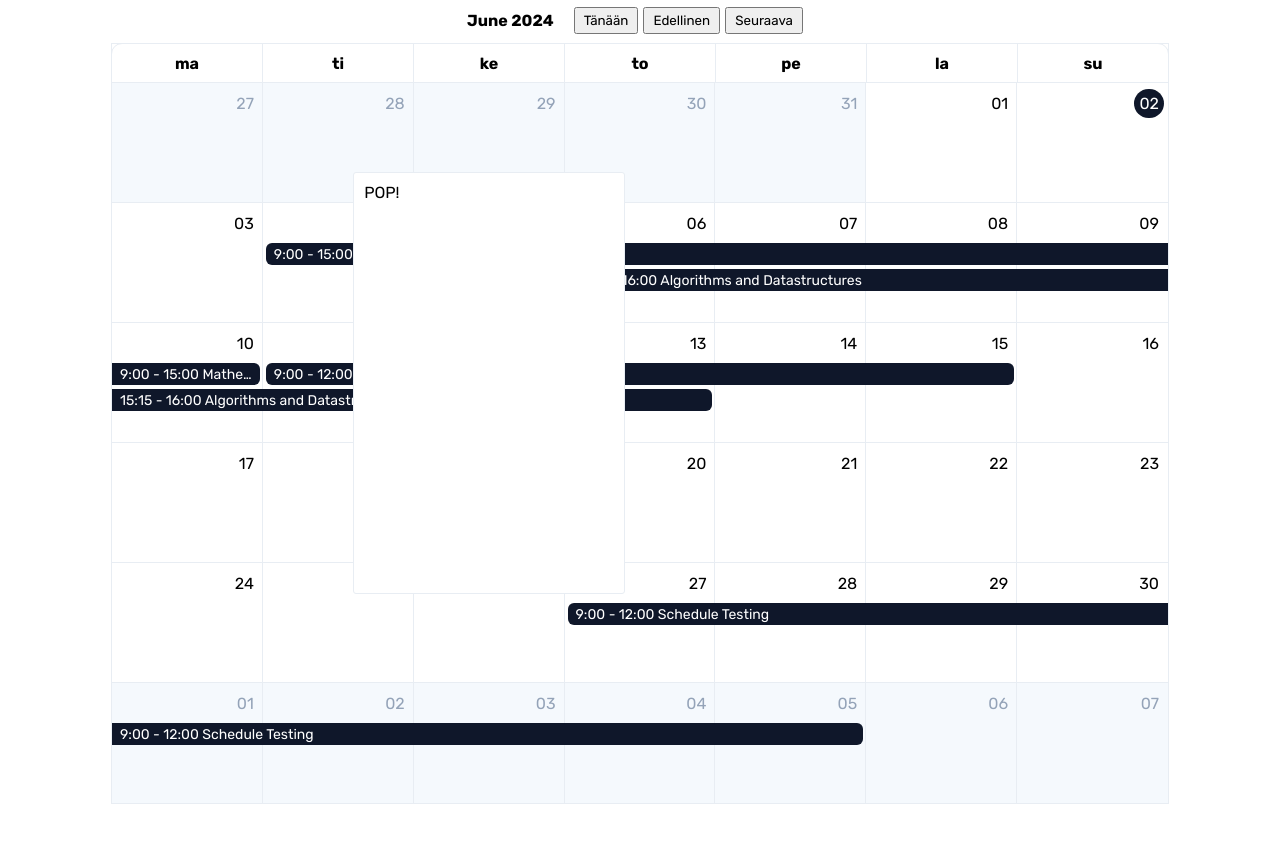
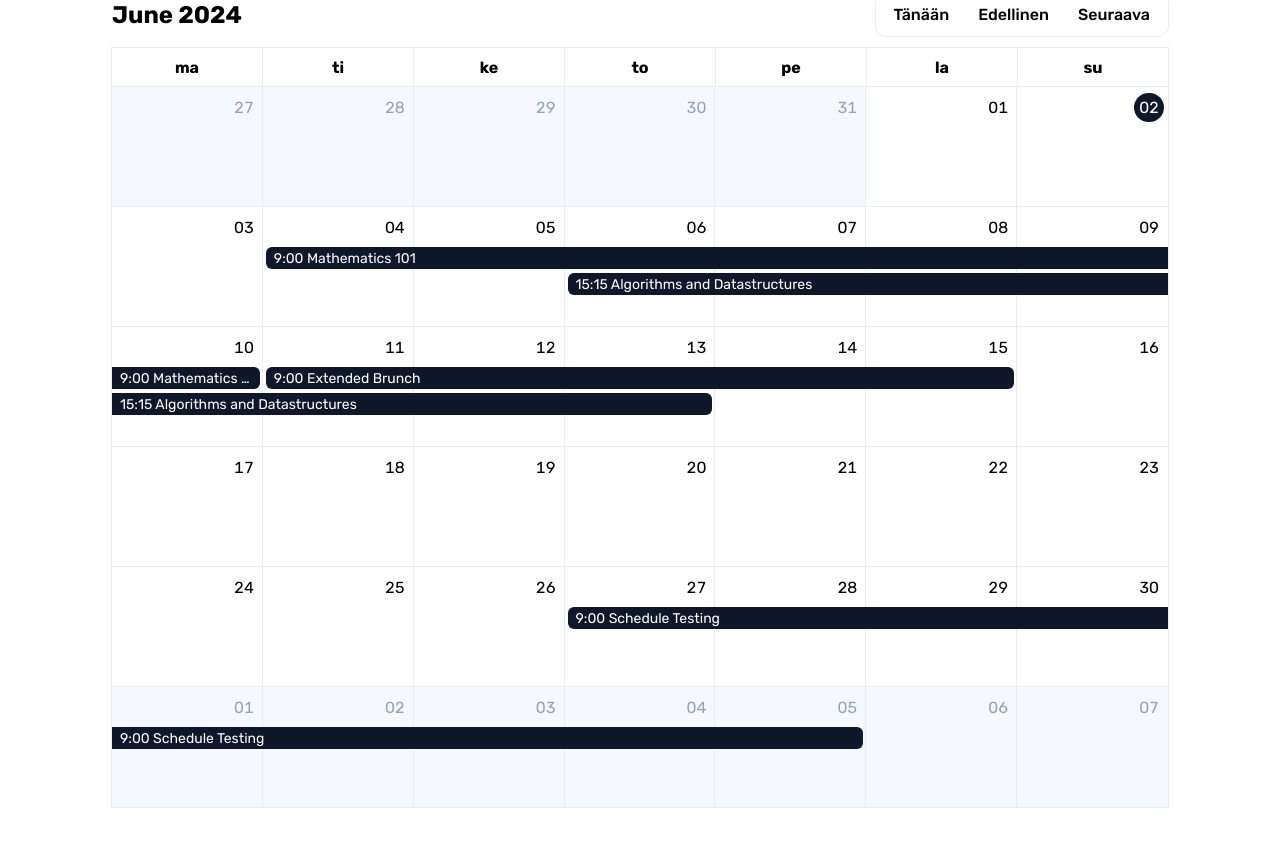
Before and after one commit to Corned/react-calendar, a React (Vite) app: page / in a window 1280 px wide. Built offline with nearby package versions, Linux system fonts and the light colour scheme.

Commit message:
basic implementation of popup for day's events

```diff
--- a/src/App.css
+++ b/src/App.css
@@ -21,20 +21,39 @@ html, body, #root, .app {
   display: flex;
   flex-direction: row;
   align-items: center;
-  justify-content: center;
+  justify-content: space-between;
   font-weight: bold;
-  gap: 10px;
+  margin-bottom: 12px;
+}
+
+.calendar__current-date {
+  text-transform: capitalize;
+  font-size: 1.5rem;
+
 }
 
 .nav {
   display: flex;
   flex-direction: row;
   gap: 5px;
-  padding: 10px;
+  padding: 6px;
+  outline: 1px solid #E8EDF3;
+  border-radius: 10px;
 }
 
 .nav > button {
-  padding: 4px 8px;
+  padding: 6px 12px;
+  border: none;
+  outline: none;
+  background-color: transparent;
+  border-radius: 6px;
+  font-size: 1rem;
+  font-weight: 500;
+}
+
+.nav > button:hover {
+  background-color: #f2f5f9;
+  cursor: pointer;
 }
 
 .calendar {
@@ -42,8 +61,6 @@ html, body, #root, .app {
   width: fit-content;
 
   margin: 0 auto;
-  border-radius: 10px;
-  outline: 1px solid #E8EDF3;
 }
 
 .calendar__header {
@@ -104,6 +121,7 @@ html, body, #root, .app {
 .calendar__cell-number {
   padding: 5px;
   user-select: none;
+  font-variant-numeric: tabular-nums;
 }
 
 .calendar__cell-number.today {
@@ -126,13 +144,11 @@ html, body, #root, .app {
   gap: 4px 0;
 
   grid-auto-flow: column dense;
-  pointer-events: none;
 }
 
 
 .block {
   z-index: 5;
-  pointer-events: all;
   background-color: #0f172a;
 
   display: flex;
@@ -174,18 +190,78 @@ html, body, #root, .app {
 
 .popup {
   cursor: auto;
-  pointer-events: all;
   background-color: white;
-  padding: 10px;
+  padding: 10px 20px;
   border-radius: 3px;
   border: 1px solid #E8EDF3;
 
-  width: 250px;
-  height: 400px;
+  width: 400px;
+  height: 600px;
 
   position: absolute;
   top: 50%;
   left: 50%;
   transform: translateX(-50%) translateY(-50%);
   z-index: 20 !important;
+
+  display: grid;
+  grid-template-columns: 1fr;
+  grid-template-rows: 50px 1fr;
+
+  box-sizing: border-box;
+  border-radius: 8px;
+
+  pointer-events: painted;
 }
+
+.popup__header {
+  display: flex;
+  flex-direction: row;
+  justify-content: right;
+}
+
+.popup__header > div {
+  background-color: transparent;
+  font-family: monospace;
+  padding: 4px;
+  border: none;
+  font-size: 2rem;
+}
+
+.popup__container {
+  overflow-y: scroll;
+  height: 100%;
+}
+
+
+.day-calendar {
+  display: grid;
+  grid-template-columns: auto 1fr;
+  gap: 20px;
+}
+
+.day-calendar__time {
+  display: grid;
+  grid-template-columns: 1fr;
+  grid-template-rows: repeat(24, 40px);
+  text-align: right;
+  font-weight: 500;
+  font-variant-numeric: tabular-nums;
+}
+
+.day-calendar__time > p {
+  margin-top: -3px;
+}
+
+.day-calendar__blocks {
+  display: grid;
+  grid-template-columns: 1fr 1fr;
+  grid-template-rows: repeat(24, 40px);
+  overflow: hidden;
+}
+
+.day-calendar__blocks > div {
+  grid-column: 1 / 3;
+  background-color: #fbfbfb;
+  border-top: 2px solid #f1f1f1;
+}
--- a/src/App.tsx
+++ b/src/App.tsx
@@ -10,24 +10,36 @@ moment.locale("fi")
 
 const mockData = [
   {
-    start: moment([2024, 5, 4]),
-    end: moment([2024, 5, 10]),
-    label: "9:00 - 15:00 Mathematics 101",
+    startDate: moment([2024, 5, 4]),
+    endDate: moment([2024, 5, 10]),
+    startTime: "9:00",
+    endTime: "15:00",
+    label: "Mathematics 101",
+    teacher: "Onni Opettaja",
   },
   {
-    start: moment([2024, 5, 6]),
-    end: moment([2024, 5, 13]),
-    label: "15:15 - 16:00 Algorithms and Datastructures",
+    startDate: moment([2024, 5, 6]),
+    endDate: moment([2024, 5, 13]),
+    startTime: "15:15",
+    endTime: "16:00",
+    label: "Algorithms and Datastructures",
+    teacher: "Onni Opettaja",
   },
   {
-    start: moment([2024, 5, 11]),
-    end: moment([2024, 5, 15]),
-    label: "9:00 - 12:00 Extended Brunch",
+    startDate: moment([2024, 5, 11]),
+    endDate: moment([2024, 5, 15]),
+    startTime: "9:00",
+    endTime: "12:00",
+    label: "Extended Brunch",
+    teacher: "Onni Opettaja",
   },
   {
-    start: moment([2024, 5, 27]),
-    end: moment([2024, 6, 5]),
-    label: "9:00 - 12:00 Schedule Testing",
+    startDate: moment([2024, 5, 27]),
+    endDate: moment([2024, 6, 5]),
+    startTime: "9:00",
+    endTime: "12:00",
+    label: "Schedule Testing",
+    teacher: "Onni Opettaja",
   },
 ]
 
@@ -35,28 +47,61 @@ const days = [ "Ma", "Ti", "Ke", "To", "Pe", "La", "Su" ]
 const columns = 7
 const rows = 6
 
-const Popup = () => {
+const Popup = ({ close }) => {
+  const handleClose = (event) => {
+    event.stopPropagation()
+    console.log("?????????");
+
+    close()
+  }
+
   return (
     <div className="popup">
-      <p>POP!</p>
+      <div className="popup__header">
+        <div onClick={handleClose}>X</div>
+      </div>
+
+      <div className="popup__container">
+        <div className="day-calendar">
+          <div className="day-calendar__time">
+            {
+              Array.from({ length: 24 }).map((_, index) => {
+                return <p>{ index }</p>
+              })
+            }
+          </div>
+          <div className="day-calendar__blocks">
+            {
+              Array.from({ length: 24 }).map((_, index) => {
+                return <div></div>
+              })
+            }
+          </div>
+        </div>
+      </div>
+
     </div>
   )
 }
 
 const Calendar = () => {
   const [ date, setDate ] = useState(moment())
-  const [ modal, setModal ] = useState(null)
+  const [ modal, setModal ] = useState(-1)
 
   const addMonth = () => {
     setDate((oldDate) => oldDate.clone().add({ month: 1 }))
+    setModal(null)
   }
 
   const removeMonth = () => {
     setDate((oldDate) => oldDate.clone().subtract({ month: 1 }))
+    setModal(null)
   }
 
-  const handleModal = (item) => {
-    console.log(item);
+  const handleModal = (index) => {
+    console.log(`handleModal called with value of ${index}`)
+    setModal(index)
+    console.log(`handleModal finished`)
   }
 
   const calendarCells = []
@@ -99,14 +144,14 @@ const Calendar = () => {
   const blocks = mockData.map((data) => {
     // Figure out in what column and row the schedule element starts from
     // and how big it should be.
-    const startingColumn = data.start.day() - 1
-    const startingRow = Math.floor(calendarCells.findIndex((item) => item.date.isSame(data.start, "day")) / 7)
-    const columnsOccupied = data.end.diff(data.start, "days") + 1
-    const rowsOccupied = Math.ceil((columnsOccupied + data.start.day()) / columns)
+    const startingColumn = data.startDate.day() - 1
+    const startingRow = Math.floor(calendarCells.findIndex((item) => item.date.isSame(data.startDate, "day")) / 7)
+    const columnsOccupied = data.endDate.diff(data.startDate, "days") + 1
+    const rowsOccupied = Math.ceil((columnsOccupied + data.startDate.day()) / columns)
 
     const blocks = []
 
-    let currentWeek = data.start.week()
+    let currentWeek = data.startDate.week()
     let currentColumn = startingColumn
     let currentRow = startingRow
     let cellsToVisit = columnsOccupied
@@ -132,7 +177,7 @@ const Calendar = () => {
               className={`block ${blocks.length === 0 ? "first" : ""} ${cellsToVisit === 0 ? "last" : ""}`}
               style={{ gridColumn: `${originColumn + 1} / ${ currentColumn + 1 }` }}
             >
-              <p>{ data.label }</p>
+              <p>{ `${data.startTime} ${data.label}` }</p>
             </div>
           ),
           week: currentWeek,
@@ -154,7 +199,7 @@ const Calendar = () => {
             className={`block ${blocks.length === 0 ? "first" : ""} last`}
             style={{ gridColumn: `${originColumn + 1} / ${ currentColumn + 1 }` }}
           >
-            <p>{ data.label }</p>
+            <p>{ `${data.startTime} ${data.label}` }</p>
           </div>
         ),
         week: currentWeek,
@@ -168,8 +213,9 @@ const Calendar = () => {
   return (
 
     <>
+      <div className="calendar">
         <div className="calendar__controls">
-        <p>{ date.format("MMMM YYYY") }</p>
+          <p className="calendar__current-date">{ date.format("MMMM YYYY") }</p>
 
           <div className="nav">
             <button onClick={() => setDate(moment())}>{"Tänään"}</button>
@@ -178,7 +224,6 @@ const Calendar = () => {
           </div>
         </div>
 
-      <div className="calendar">
         <div className="calendar__header">
           {
             days.map((day) => (
@@ -213,8 +258,9 @@ const Calendar = () => {
 
                       return (
                         <div
-                          className={`calendar__cell ${item.currentMonth ? "" : "grayed"}`
-                        }>
+                          className={`calendar__cell ${item.currentMonth ? "" : "grayed"}`}
+                          onClick={() => handleModal(cellIndex)}
+                        >
                           <div className="calendar__cell-header">
                             <p className={`calendar__cell-number ${ item.date.isSame(today, "day") ? "today" : "" }`}>
                               { item.date.date().toString().padStart(2, "0") }
@@ -222,7 +268,7 @@ const Calendar = () => {
                           </div>
 
                          {
-                          cellIndex === 16 && <Popup />
+                          cellIndex === modal && <Popup close={() => handleModal(-1)} />
                          }
                         </div>
                       )
```
Lines whose indentation alone changed are shown as unchanged.
